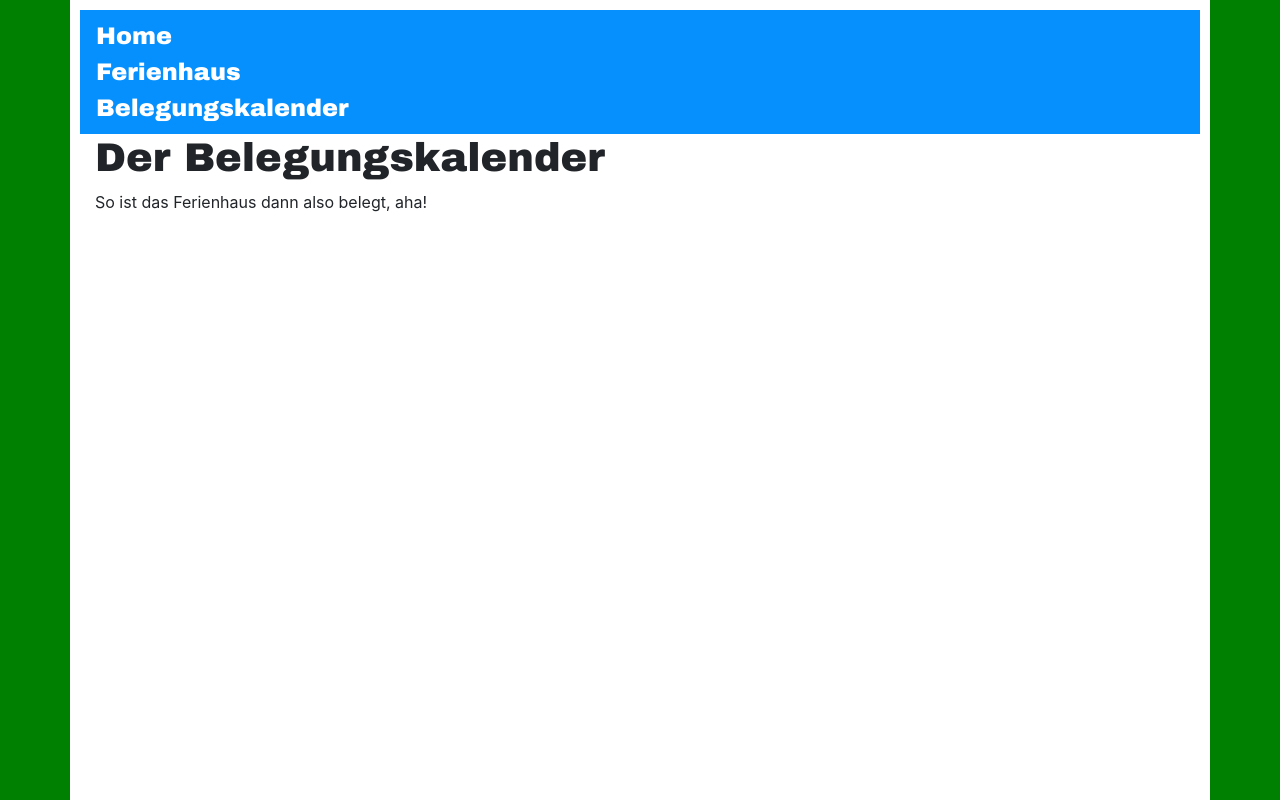
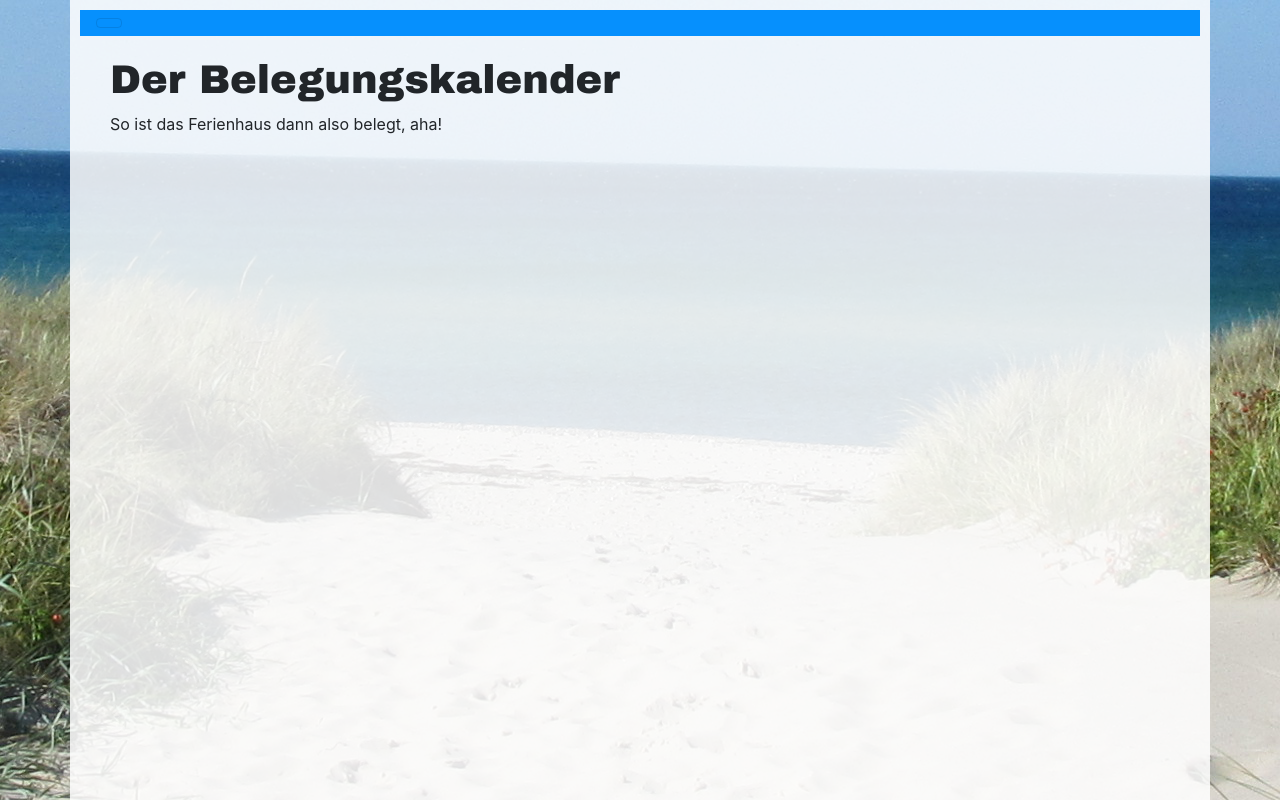
Before and after one commit to Ragoo/ferienhaus-web, a Django app: page /belegugnskalender/ in a window 1280 px wide. Run offline with Django 3.2, Linux system fonts and the light colour scheme; some libraries are stand-ins or nearby versions.

Commit message:
add background image

```diff
--- a/ferienhausWeb/static/css/ferienhausWeb.css
+++ b/ferienhausWeb/static/css/ferienhausWeb.css
@@ -25,10 +25,17 @@
 
 .outer-background {
     background-color: green;
+    background-image:url(../img/background_beach.jpg);
+    background-repeat: no-repeat;
+    background-position: center;
 }
 
 .whole-body {
-    background-color: white;
+    background-color: rgba(255, 255, 255, 0.85);
     min-height:100%;
     padding:10px;
 }
+
+.col-md-8 {
+    margin: 20px 0 0 15px;
+}
--- a/ferienhausWeb/templates/ferienhausWeb/parts/top-nav.html
+++ b/ferienhausWeb/templates/ferienhausWeb/parts/top-nav.html
@@ -1,5 +1,7 @@
-<nav class="navbar navbar-light bg-faded" >
-   <!-- <a class="navbrand navbar-brand" href="/">TEST</a>-->
+<nav class="navbar navbar-light bg-faded">
+    <button class="navbar-toggler hidden-lg-up" type="button" data-toggle="collapse" data-target="#navbarResponsive"
+            aria-controls="navbarResponsive" aria-expanded="false" aria-label="Toggle navigation"></button>
+    <div class="collapse navbar-toggleable-md" id="navbarResponsive">
         <ul class="nav navbar-nav">
             <li class="nav-item">
                 <a href="/">Home</a>
@@ -9,4 +11,5 @@
                 <a href="{% url 'belegugnskalender' %}">Belegungskalender</a>
             </li>
         </ul>
+    </div>
 </nav>
```
Also changed, not shown: ferienhausWeb/static/img/background_beach.jpg (added). Lines whose indentation alone changed are shown as unchanged.
